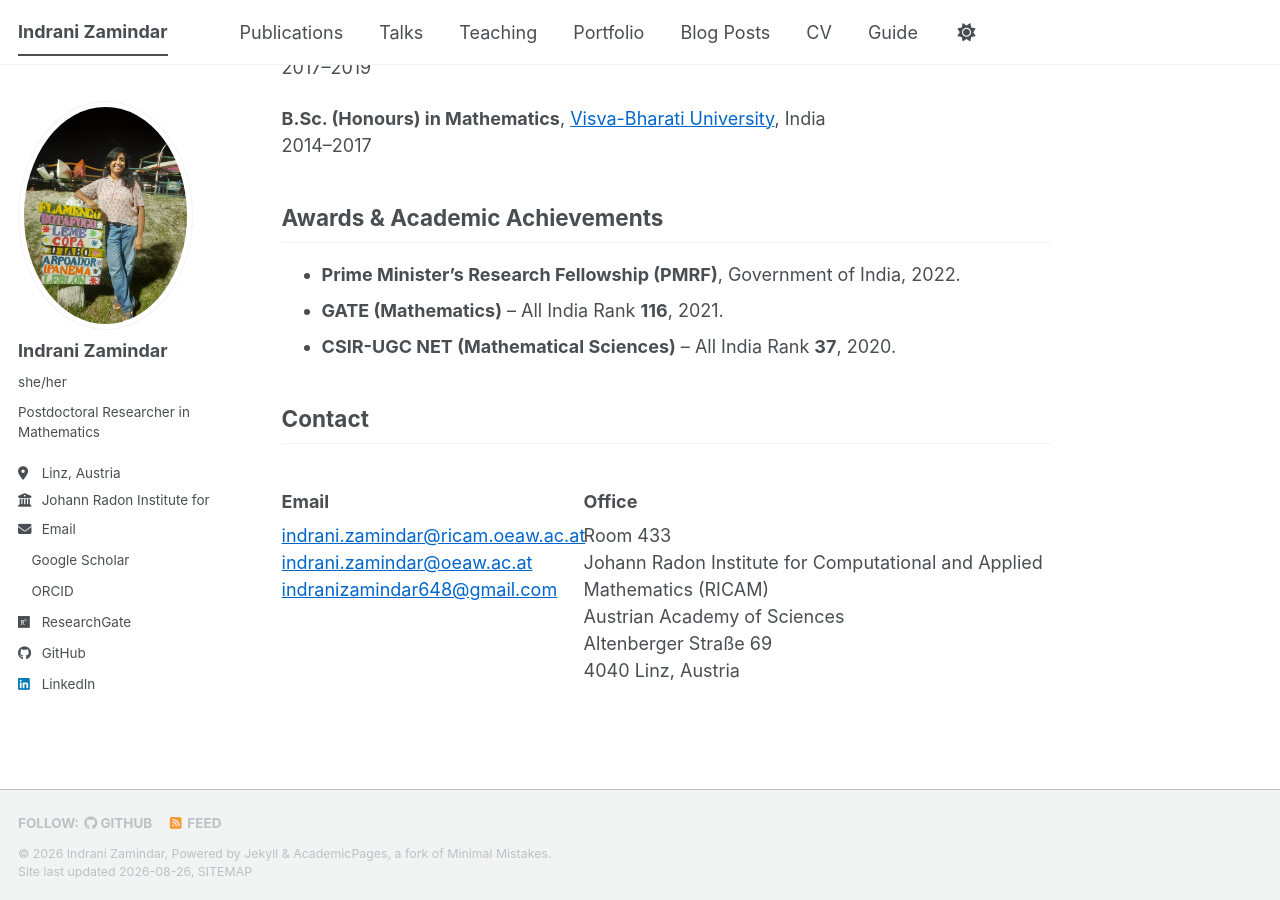
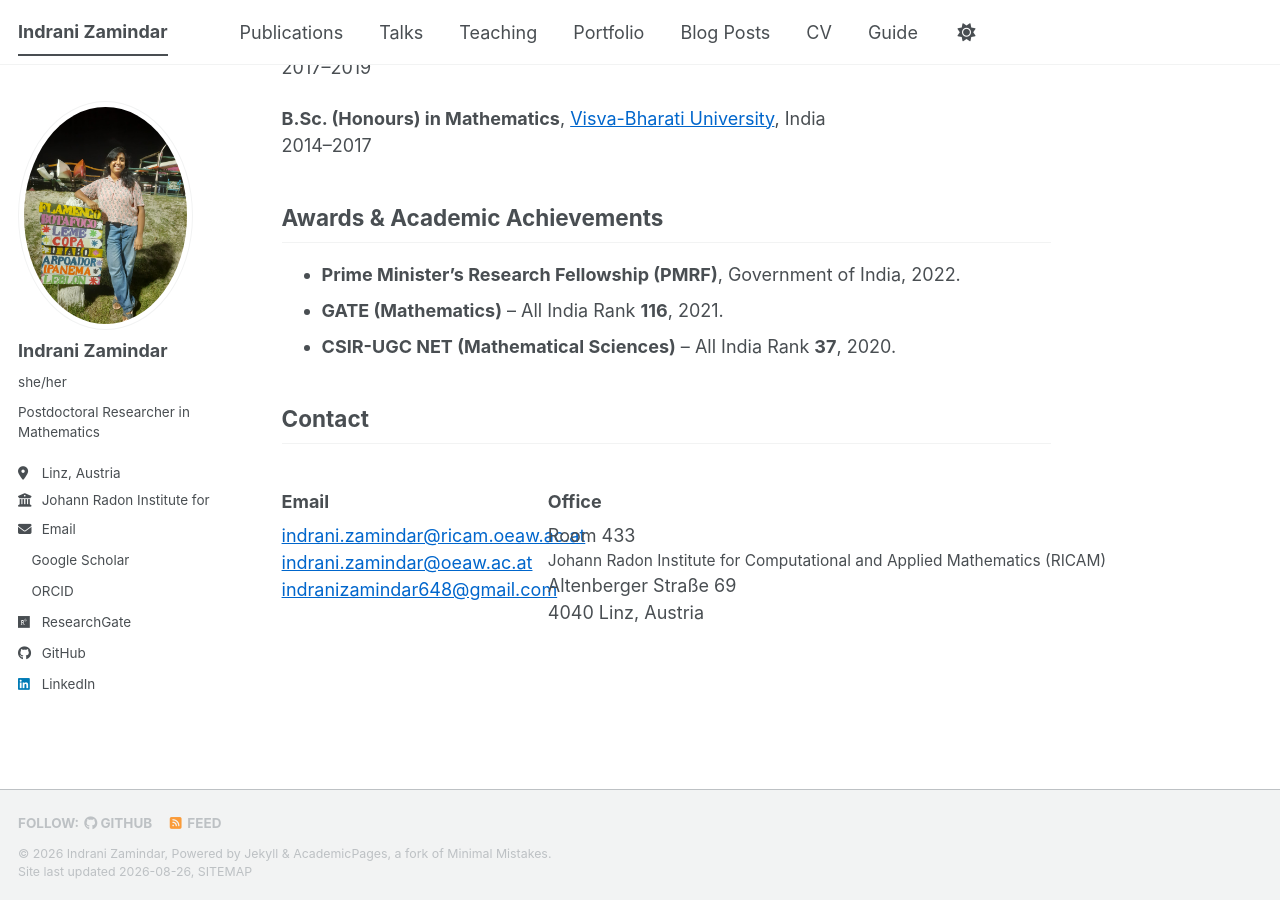
Before and after one commit to izamindar/izamindar.github.io, a Jekyll site: the page built from _pages/about.md, in a window 1280 px wide and 900 px high, scrolled down 661 px. Built offline with Jekyll 4.4.1, drawn with Linux system fonts in a browser that asks for light colours; a style sheet for code colours, icons or effects is not loaded.

Commit message:
Refactor contact section layout and office address
Updated the grid layout for the contact section and adjusted the office address formatting.

```diff
--- a/_pages/about.md
+++ b/_pages/about.md
@@ -35,7 +35,7 @@ Advisor: [Prof. Rohit Kumar Mishra](https://sites.google.com/view/rkmishra91)
 
 ## Contact
 
-<div style="display: grid; grid-template-columns: 36% 64%; column-gap: 25px; align-items: start;">
+<div style="display: grid; grid-template-columns: 32% 68%; column-gap: 20px; align-items: start;">
 
   <div>
     <h3>Email</h3>
@@ -50,8 +50,9 @@ Advisor: [Prof. Rohit Kumar Mishra](https://sites.google.com/view/rkmishra91)
     <h3>Office</h3>
     <p>
       Room 433<br>
-      Johann Radon Institute for Computational and Applied Mathematics (RICAM)<br>
-      Austrian Academy of Sciences<br>
+      <span style="font-size: 0.86em; white-space: nowrap; display: block;">
+        Johann Radon Institute for Computational and Applied Mathematics (RICAM)
+      </span>
       Altenberger Straße 69<br>
       4040 Linz, Austria
     </p>
```
